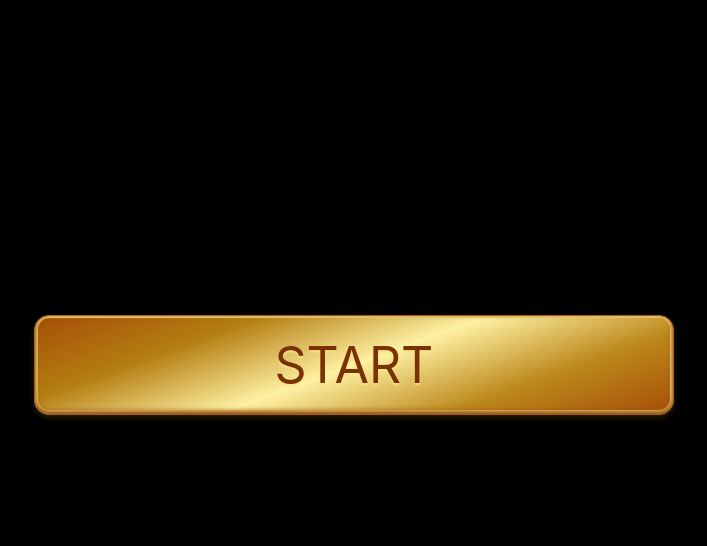
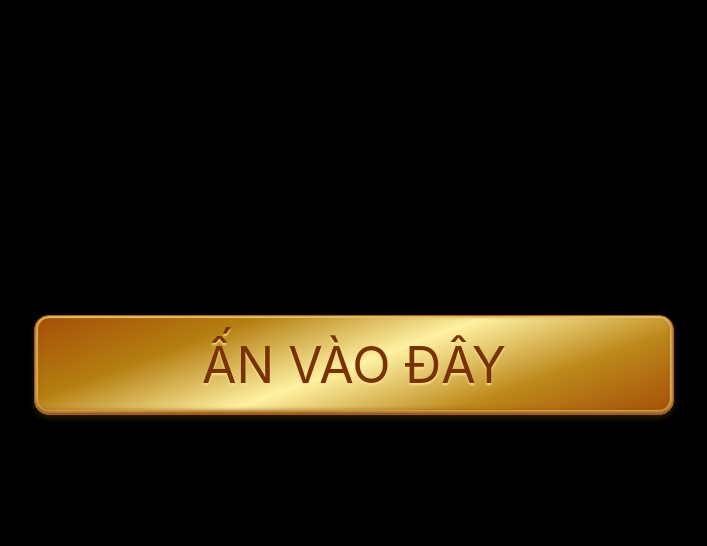
Before and after one commit to SangEvors/hapy-birthday-gia-minh, a plain HTML site: page index.html in a window 1280 px wide. Shown: the part 45-591 px from the top of the page, without its empty margins (286-993 px from the left). Drawn offline with Linux system fonts and the light colour scheme; a script that the page names is missing.

Commit message:
Update index.html

```diff
--- a/index.html
+++ b/index.html
@@ -12,7 +12,7 @@
     <div class="container">
         <div class="row">
             <div class="loader">
-                <button id="play">Start</button>
+                <button id="play">Ấn vào đây</button>
             </div>
         </div>
     </div>
```
